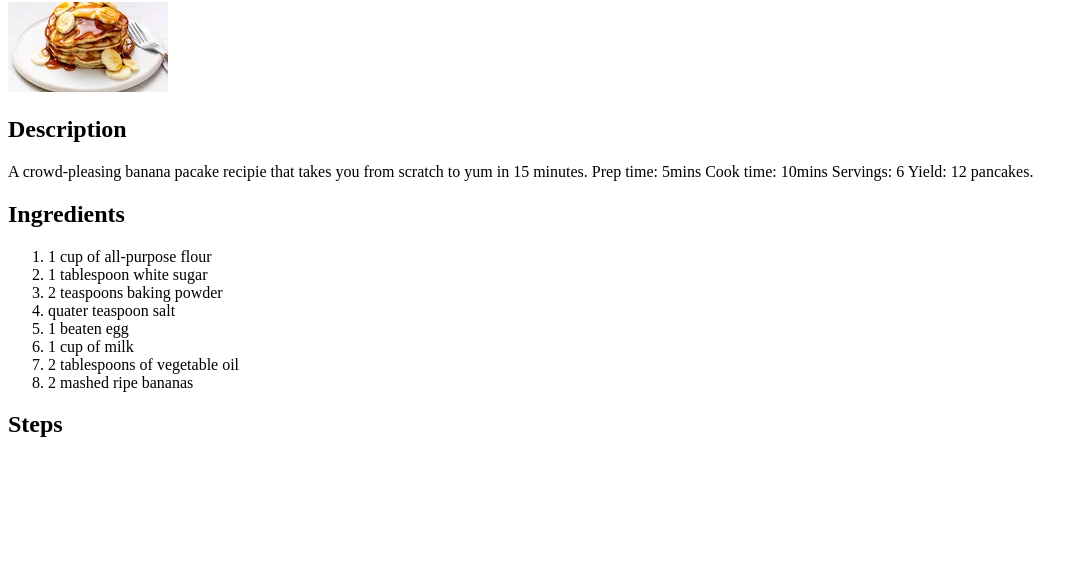
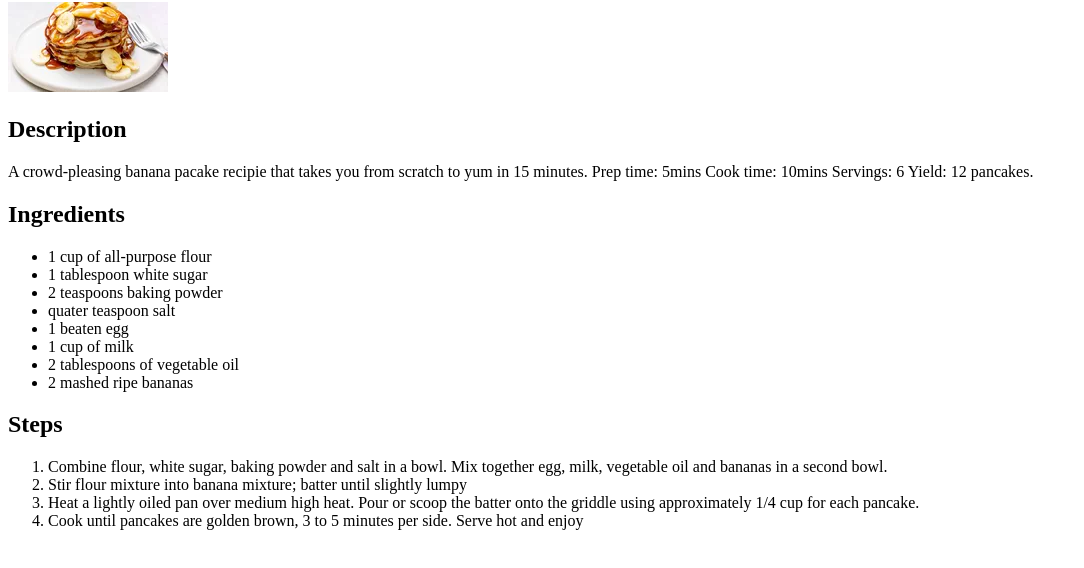
Before and after one commit to XeNN132/odin-recipes, a plain HTML site: page recipies/pancakes.html in a window 1280 px wide. Shown: the part 78-646 px from the top of the page, without its empty margins (0-1084 px from the left). Drawn offline with Linux system fonts and the light colour scheme.

Commit message:
Add recipie steps to pancake page

```diff
--- a/recipies/pancakes.html
+++ b/recipies/pancakes.html
@@ -15,7 +15,7 @@
 		Yield: 12 pancakes.</p>
 
 		<h2>Ingredients</h2>
-		<ol>
+		<ul>
 			<li>1 cup of all-purpose flour</li>
 			<li>1 tablespoon white sugar</li>
 			<li>2 teaspoons baking powder</li>
@@ -24,8 +24,15 @@
 			<li>1 cup of milk</li>
 			<li>2 tablespoons of vegetable oil</li>
 			<li>2 mashed ripe bananas</li>
+		</ul>
+
+		<h2>Steps</h2>
+		<ol>
+			<li>Combine flour, white sugar, baking powder and salt in a bowl. Mix together egg, milk, vegetable oil and bananas in a second bowl.</li>
+			<li>Stir flour mixture into banana mixture; batter until slightly lumpy</li>
+			<li>Heat a lightly oiled pan over medium high heat. Pour or scoop the batter onto the griddle using approximately 1/4 cup for each pancake.</li>
+			<li>Cook until pancakes are golden brown, 3 to 5 minutes per side. Serve hot and enjoy</li>
 		</ol>
 
-		<h2>Steps</h2>
 	</body>
 </html>
```
